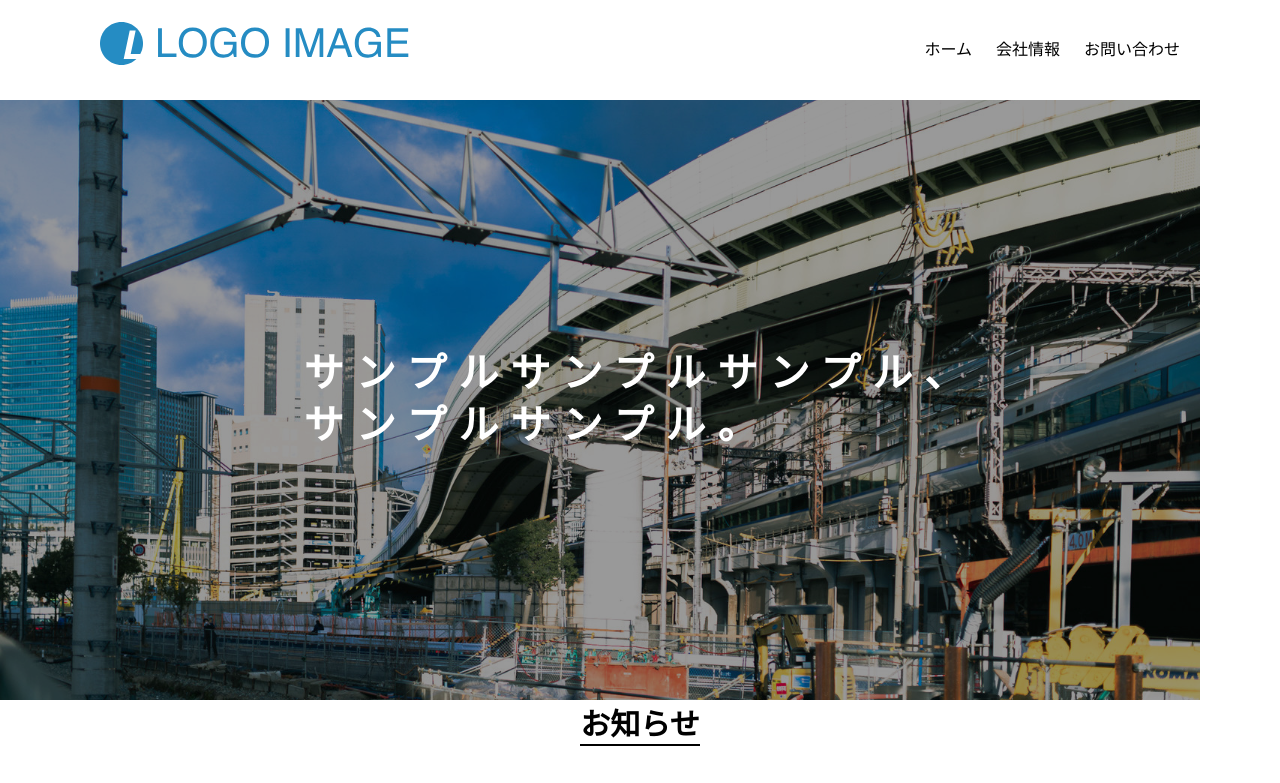
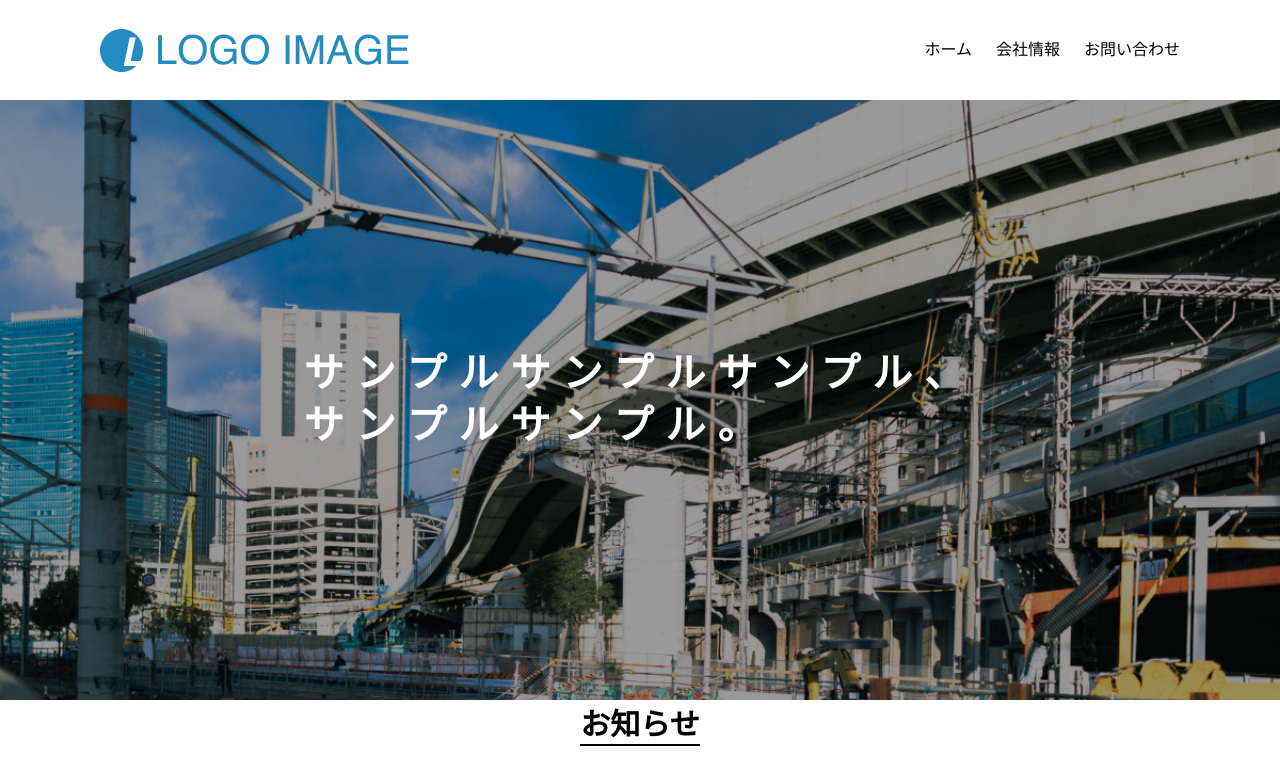
Before and after one commit to Saya-0213/intern-work, a plain HTML site: page index.html in a window 1280 px wide. Shown: the top 783 px of the page. Drawn offline with Linux system fonts and the light colour scheme.

Commit message:
feature:1229最終訂正：ヘッダー、背景画像の変更

```diff
--- a/index.html
+++ b/index.html
@@ -22,12 +22,11 @@
 <div class="main">
     <div class="copy-container">
         <div class="main-visual">
-            <img src="main-visual_pc.png" alt="main">
+            <h2>
+                <span>サンプルサンプルサンプル、</span><br>
+                <span>サンプルサンプル。</span>
+            </h2>
         </div>
-        <h2>
-            <span>サンプルサンプルサンプル、</span><br>
-            <span>サンプルサンプル。</span>
-        </h2>
     </div>
 
     <div class="contents">
--- a/styles.css
+++ b/styles.css
@@ -16,7 +16,8 @@ li {
 }
 
 .header-logo {
-    line-height: 120px;
+    display: flex;
+    align-items: center;
 }
 
 .header-logo img {
@@ -47,12 +48,13 @@ li {
 
 
 .copy-container {
-    text-align: center;
+    background-image: url("main-visual_pc.png");
     position: relative;
+    background-size: cover;
 }
 
 .main-visual {
-    width: 1200px;
+    width: 100%;
     height: 600px;
 }
 
@@ -78,10 +80,6 @@ li {
 .contents {
     text-align: center;
     position: relative;
-}
-
-.contents:after {
-
 }
 
 .contents-detail {
```
